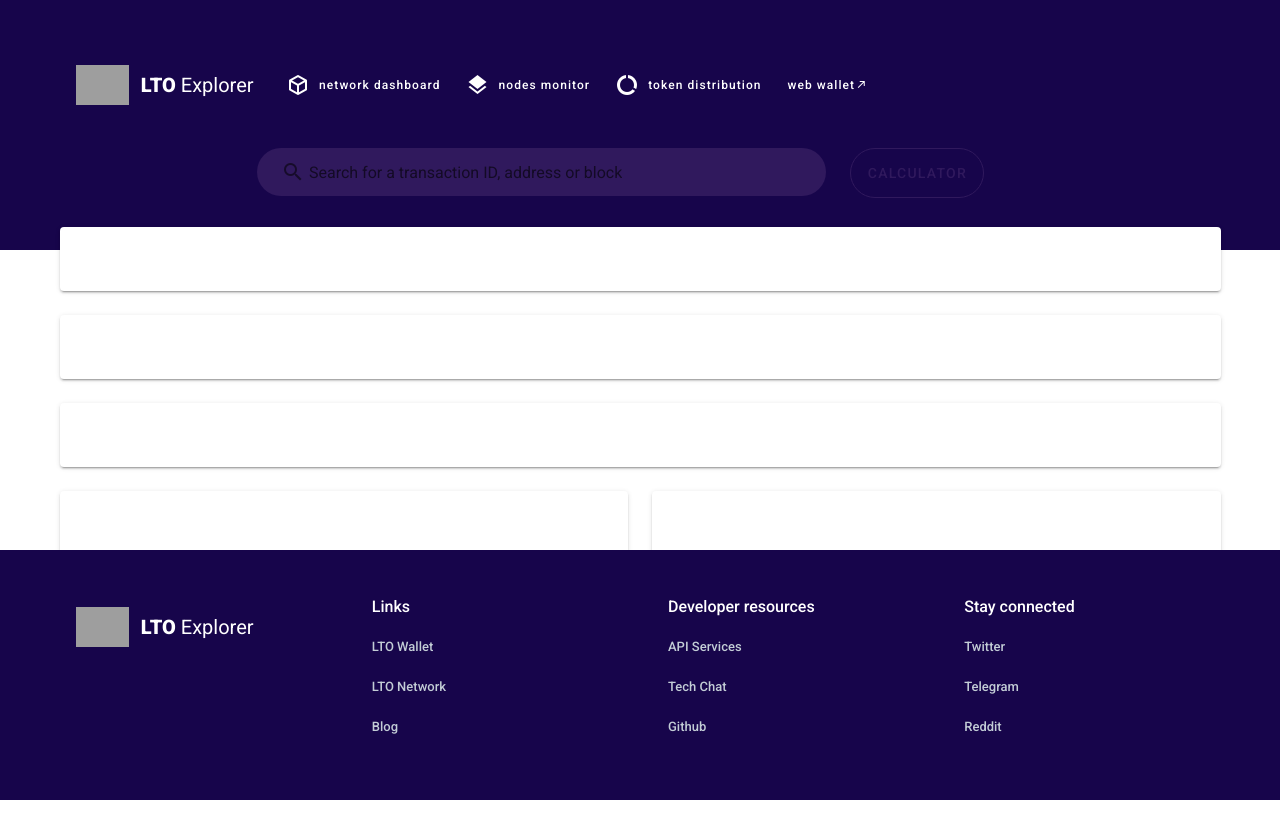
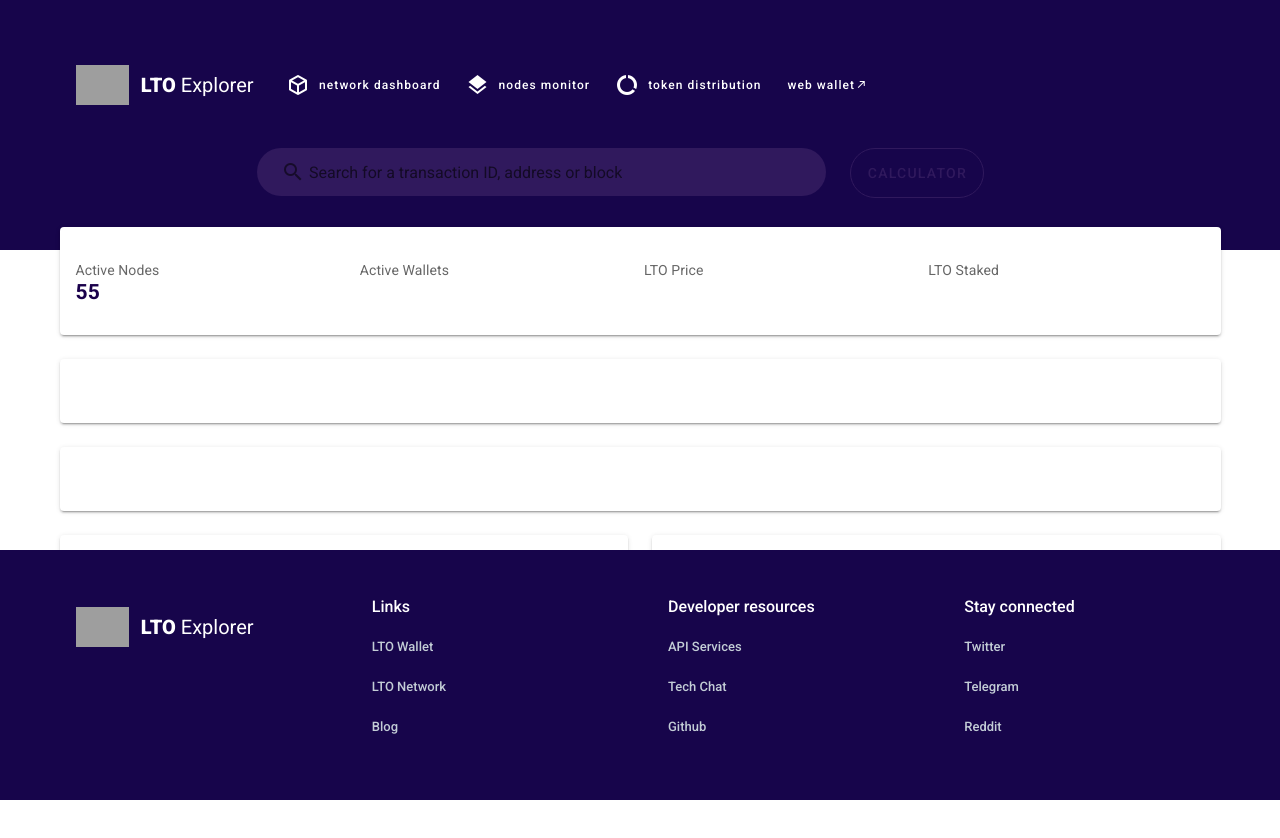
Before and after one commit to ltonetwork/lto-network-explorer, a Nuxt app: page / in a window 1280 px wide. Shown: the top 838 px of the page. Before the commit the page ends 817 px from the top, so only its background shows below. Built offline with nearby package versions, Linux system fonts and the light colour scheme; grey boxes are pictures that could not be loaded.

Commit message:
correct material grid

```diff
--- a/assets/lto-it.scss
+++ b/assets/lto-it.scss
@@ -9,22 +9,17 @@
 $btn-letter-spacing: 0;
 $btn-font-weight: 400;
 
-$btn-sizes: (
-  'default': 41,
-  'large': 54
-);
-
 $headings: (
   'h1': (
     'size': 24px,
     'weight': 600,
     'line-height': 31px,
-    'color': '#C4C4C4'
+    'color': '#1a004b'
   ),
   'h2': (
     'size': 18px,
     'weight': 600,
     'line-height': 23px,
-    'color': '#C4C4C4'
+    'color': '#1a004b'
   )
 );
--- a/components/Footer.vue
+++ b/components/Footer.vue
@@ -9,7 +9,11 @@
   >
     <v-container>
       <v-row>
-        <v-col>
+        <v-col
+          sm="6"
+          md="3"
+          lg="3"
+        >
           <v-toolbar
             floating
             color="#17054B"
@@ -24,7 +28,11 @@
             </v-toolbar-title>
           </v-toolbar>
         </v-col>
-        <v-col>
+        <v-col
+          sm="6"
+          md="3"
+          lg="3"
+        >
           <span
             class="font-weight-medium white--text ml-4"
           >{{ $t('footer.links') }}</span>
@@ -48,7 +56,11 @@
           </v-list>
         </v-col>
 
-        <v-col>
+        <v-col
+          sm="6"
+          md="3"
+          lg="3"
+        >
           <span
             class="font-weight-medium white--text ml-4"
           >{{ $t('footer.resources') }}</span>
@@ -72,7 +84,11 @@
           </v-list>
         </v-col>
 
-        <v-col>
+        <v-col
+          sm="6"
+          md="3"
+          lg="3"
+        >
           <span
             class="font-weight-medium white--text ml-4"
           >{{ $t('footer.social') }}</span>
--- a/components/Header.vue
+++ b/components/Header.vue
@@ -96,7 +96,49 @@
           style="margin-top: -35px;"
         >
           <v-card-title class="title" />
-          <v-card-text />
+          <v-card-text>
+            <v-row
+              dense
+            >
+              <v-col
+                cols="3"
+                sm="6"
+                md="3"
+                lg="3"
+              >
+                {{ $t('panel.nodes') }}
+                <h2
+                  style="color:#1a004b;"
+                >
+                  {{ panel.nodes }}
+                </h2>
+              </v-col>
+              <v-col
+                cols="3"
+                sm="6"
+                md="3"
+                lg="3"
+              >
+                {{ $t('panel.wallets') }}
+              </v-col>
+              <v-col
+                cols="3"
+                sm="6"
+                md="3"
+                lg="3"
+              >
+                {{ $t('panel.price') }}
+              </v-col>
+              <v-col
+                cols="3"
+                sm="6"
+                md="3"
+                lg="3"
+              >
+                {{ $t('panel.staked') }}
+              </v-col>
+            </v-row>
+          </v-card-text>
           <v-card-actions />
         </v-card>
       </v-container>
@@ -133,7 +175,13 @@
           icon: 'mdi-arrow-top-right',
           to: 'https://wallet.lto.network'
         }
-      ]
+      ],
+      panel: {
+        nodes: 55,
+        staked: 450000,
+        price: 0.04,
+        market: 5000000
+      }
     }
   },
   computed: {
--- a/pages/index.vue
+++ b/pages/index.vue
@@ -1,18 +1,14 @@
 <template>
   <div>
     <v-row
-      column
-      justify-center
-      align-center
     >
       <v-col
-        xs12
-        sm8
-        md6
+        cols="1"
+        sm="12"
+        md="12"
+        lg="12"
       >
         <v-card
-          class="mx-auto"
-          width="100%"
         >
           <v-card-title class="title" />
           <v-card-text />
@@ -22,18 +18,14 @@
     </v-row>
 
     <v-row
-      column
-      justify-center
-      align-center
     >
       <v-col
-        xs12
-        sm8
-        md6
+        cols="1"
+        sm="12"
+        md="12"
+        lg="12"
       >
         <v-card
-          class="mx-auto"
-          width="100%"
         >
           <v-card-title class="title" />
           <v-card-text />
@@ -43,18 +35,14 @@
     </v-row>
 
     <v-row
-      column
-      justify-center
-      align-center
     >
       <v-col
-        xs6
-        sm6
-        md6
+        cols="2"
+        sm="6"
+        md="6"
+        lg="6"
       >
         <v-card
-          class="mx-auto"
-          width="100%"
         >
           <v-card-title class="title" />
           <v-card-text />
@@ -63,13 +51,12 @@
       </v-col>
 
       <v-col
-        xs6
-        sm6
-        md6
+        cols="2"
+        sm="6"
+        md="6"
+        lg="6"
       >
         <v-card
-          class="mx-auto"
-          width="100%"
         >
           <v-card-title class="title" />
           <v-card-text />
```
